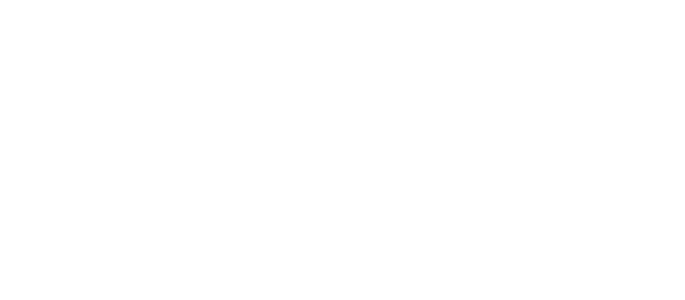
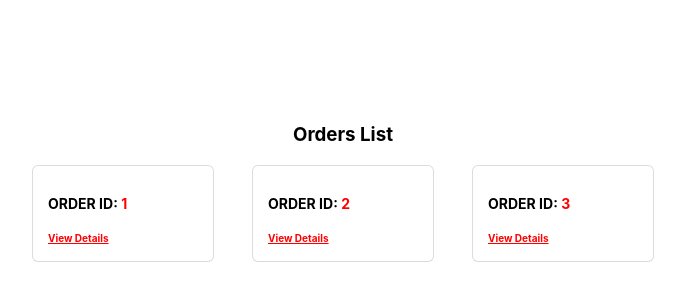
Before and after one commit to HemaSAli/teamleader-test, a React (Create React App) app: page /orders in a window 1280 px wide. Before the commit this address had no page. Shown: the part 198-498 px from the top of the page, without its empty margins (297-982 px from the left). Built offline with nearby package versions, Linux system fonts and the light colour scheme.

Commit message:
Create Orders page component - Add new route for orders page - Create Orders List component - Create Order Item component

```diff
--- a/src/App.tsx
+++ b/src/App.tsx
@@ -1,12 +1,14 @@
 import React from 'react';
 import { Routes, Route } from 'react-router-dom';
 import Home from '@/components/HomePage';
+import Orders from '@/components/Orders';
 
 function App() {
   return (
     <div className="teamleader-container">
       <Routes>
         <Route path="/" element={<Home />} />
+        <Route path="/orders" element={<Orders />} />
       </Routes>
     </div>
   );
--- /dev/null
+++ b/src/components/Orders/index.tsx
@@ -0,0 +1,36 @@
+import React, { useEffect } from 'react';
+import { useAppSelector, useAppDispatch } from '@/redux/hooks';
+import { fetchOrders } from '@/redux/actions/ordersAction';
+import { Order } from '@/types/ordersTypes';
+import OrderItem from './order';
+
+import './styles.css';
+
+function OrdersList() {
+  const {
+    OrdersReducer: { loading, orders },
+  } = useAppSelector((state) => state);
+  const dispatch = useAppDispatch();
+
+  useEffect(() => {
+    dispatch(fetchOrders());
+  }, [dispatch]);
+
+  return (
+    <div className="teamleader-container">
+      {!loading
+        ? (
+          <div className="orders-list">
+            <h3 className="orders-list-title">Orders List</h3>
+            <div className="orders-list-items">
+              {orders.map((order: Order) => (
+                <OrderItem order={order} />
+              ))}
+            </div>
+          </div>
+        ) : <h3>Loading ...</h3>}
+    </div>
+  );
+}
+
+export default OrdersList;
--- /dev/null
+++ b/src/components/Orders/order.tsx
@@ -0,0 +1,27 @@
+import React from 'react';
+import { Link } from 'react-router-dom';
+import { Order } from '@/types/ordersTypes';
+import './styles.css';
+
+export type OrderListType = {
+  order: Order;
+};
+
+function OrderItem({ order }: OrderListType) {
+  return (
+    <div className="orders-list-item">
+      <p className="order-list-item-info">
+        <span>
+          ORDER ID:
+          {' '}
+        </span>
+        <span className="order-list-item-info-details">
+          {order.id}
+        </span>
+      </p>
+      <Link to={`/orders/${order.id}`} className="readmore">View Details</Link>
+    </div>
+  );
+}
+
+export default OrderItem;
--- /dev/null
+++ b/src/components/Orders/styles.css
@@ -0,0 +1,30 @@
+.orders-list {
+  display: flex;
+  flex-direction: column;
+  justify-content: center;
+  align-items: center;
+}
+.orders-list-items {
+  display: flex;
+}
+.orders-list-item {
+  padding: 15px;
+  width: 150px;
+  box-shadow: rgba(0, 0, 0, 0.02) 0px 1px 3px 0px, rgba(27, 31, 35, 0.15) 0px 0px 0px 1px;
+  margin: 20px;
+  border-radius: 5px;
+}
+.order-list-item-info {
+  font-size: 14px;
+  font-weight: bold;
+}
+
+.order-list-item-info-details {
+  color: red;
+}
+.readmore {
+  color: red;
+  font-size: 10px;
+  font-weight: bold;
+  cursor: pointer;
+}
```
